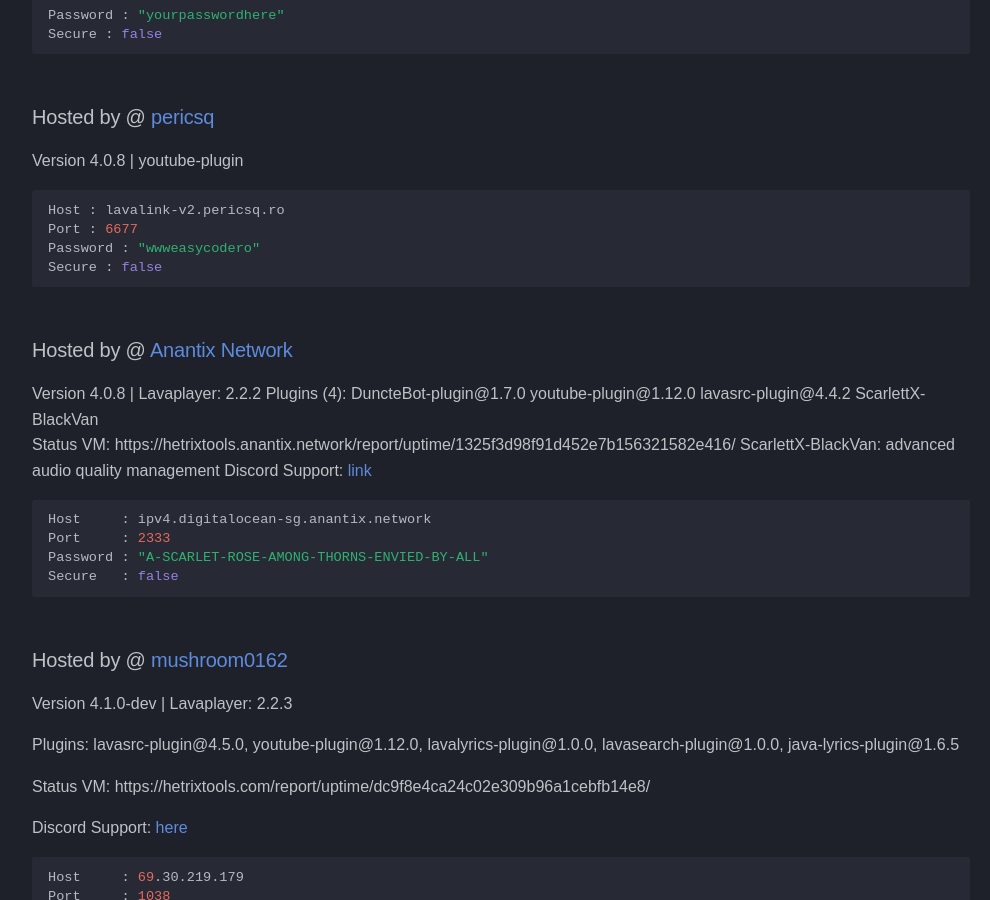
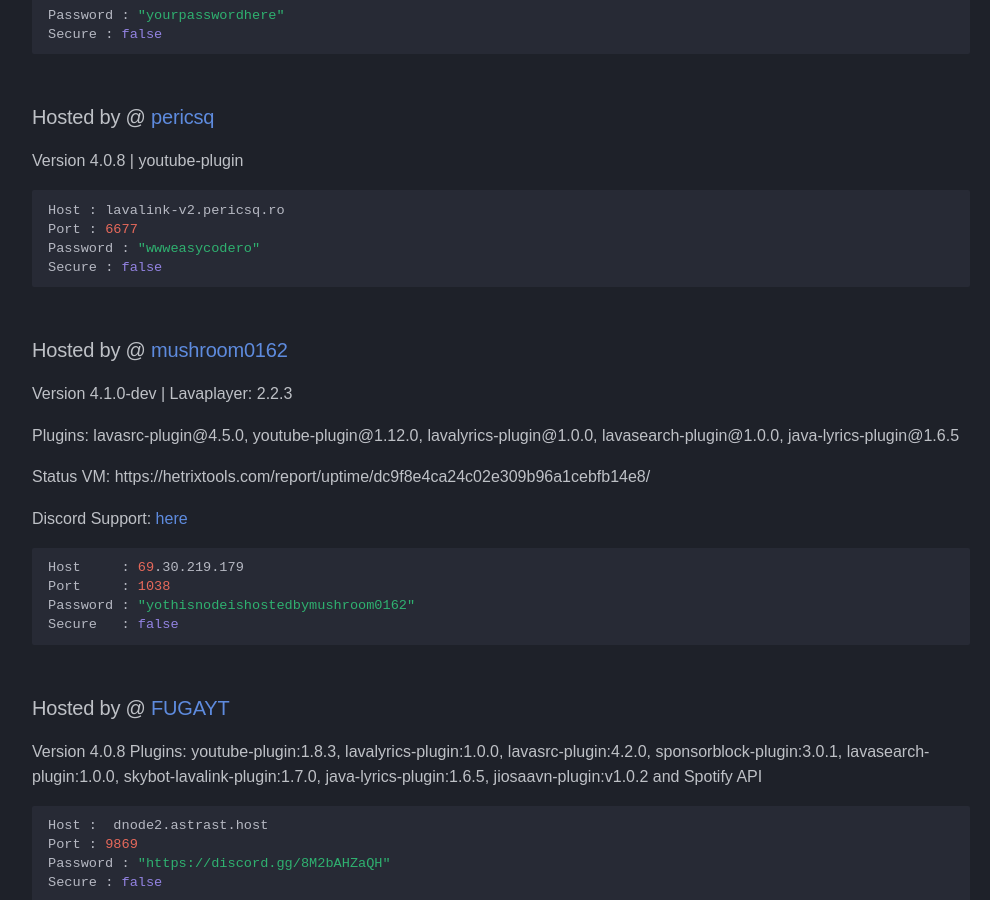
Before and after one commit to DarrenOfficial/lavalink-list, an MkDocs documentation site: the page built from docs/NoSSL/lavalink-without-ssl.md, in a window 1280 px wide and 900 px high, scrolled down 3502 px. Shown: the whole window, without its empty margins (14-1004 px from the left). Built offline with MkDocs 1.6.1 and Material for MkDocs 9.7.7, drawn with Linux system fonts in a browser that asks for light colours; some web fonts are replaced; comment, search, counter and statistics services are not loaded; a style sheet for code colours, icons or effects is not loaded; some of the changed text lies outside the part shown.

Commit message:
remove inactive nodes & add badges

````diff
--- a/docs/NoSSL/lavalink-without-ssl.md
+++ b/docs/NoSSL/lavalink-without-ssl.md
@@ -169,19 +169,6 @@ Password : "wwweasycodero"
 Secure : false
 ```
 
-### Hosted by @ [Anantix Network](https://github.com/anantix-network/)
-Version 4.0.8 | Lavaplayer: 2.2.2
-Plugins (4): DuncteBot-plugin@1.7.0 youtube-plugin@1.12.0 lavasrc-plugin@4.4.2 ScarlettX-BlackVan <br />
-Status VM: https://hetrixtools.anantix.network/report/uptime/1325f3d98f91d452e7b156321582e416/
-ScarlettX-BlackVan: advanced audio quality management
-Discord Support: [link](https://discord.gg/anantix)
-```bash
-Host     : ipv4.digitalocean-sg.anantix.network
-Port     : 2333
-Password : "A-SCARLET-ROSE-AMONG-THORNS-ENVIED-BY-ALL"
-Secure   : false
-```
-
 ### Hosted by @ [mushroom0162](https://discord.com/users/1053363102017662976)
 Version 4.1.0-dev | Lavaplayer: 2.2.3
 
````
Also changed, not shown: other parts of docs/NoSSL/lavalink-without-ssl.md (+2 -2 lines).
